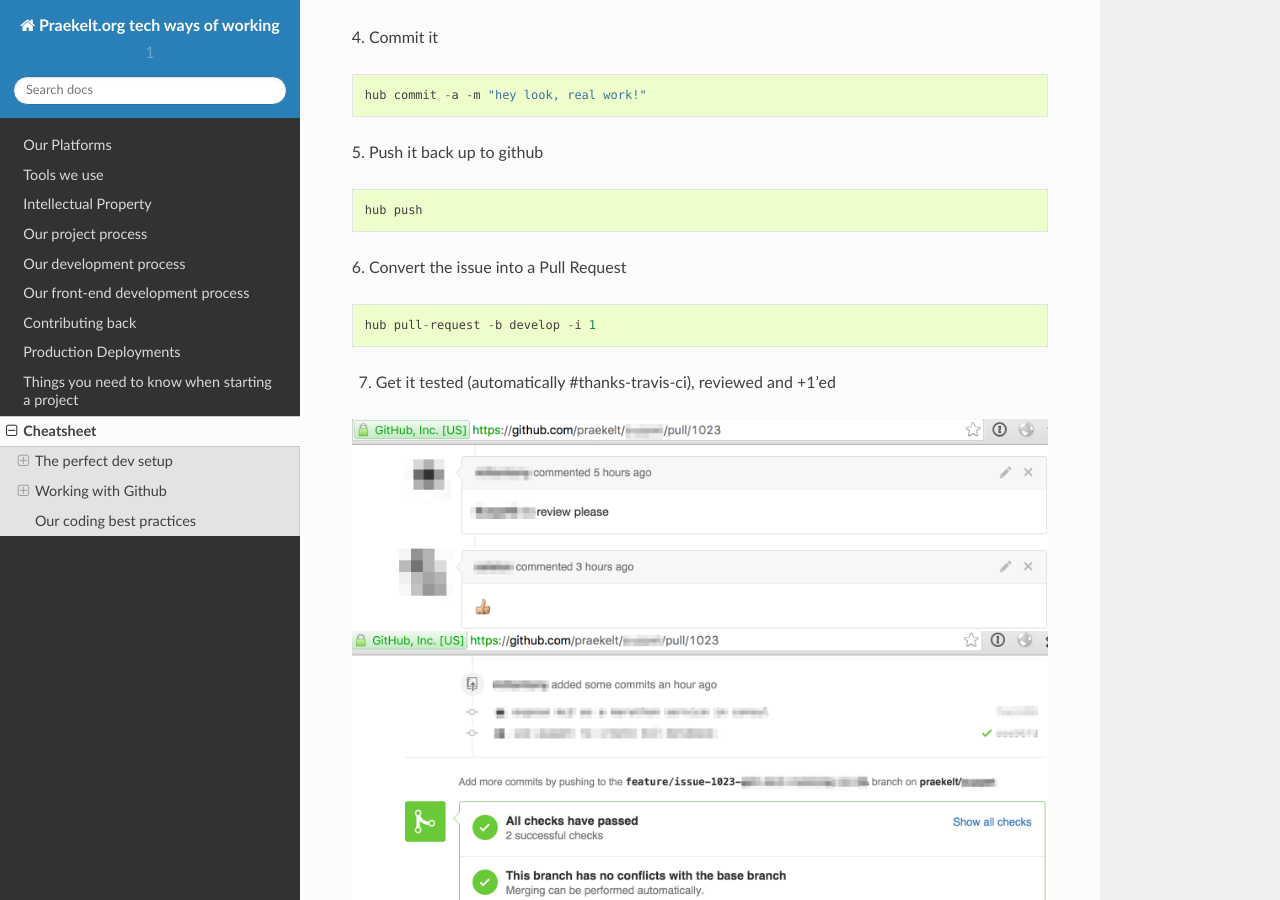
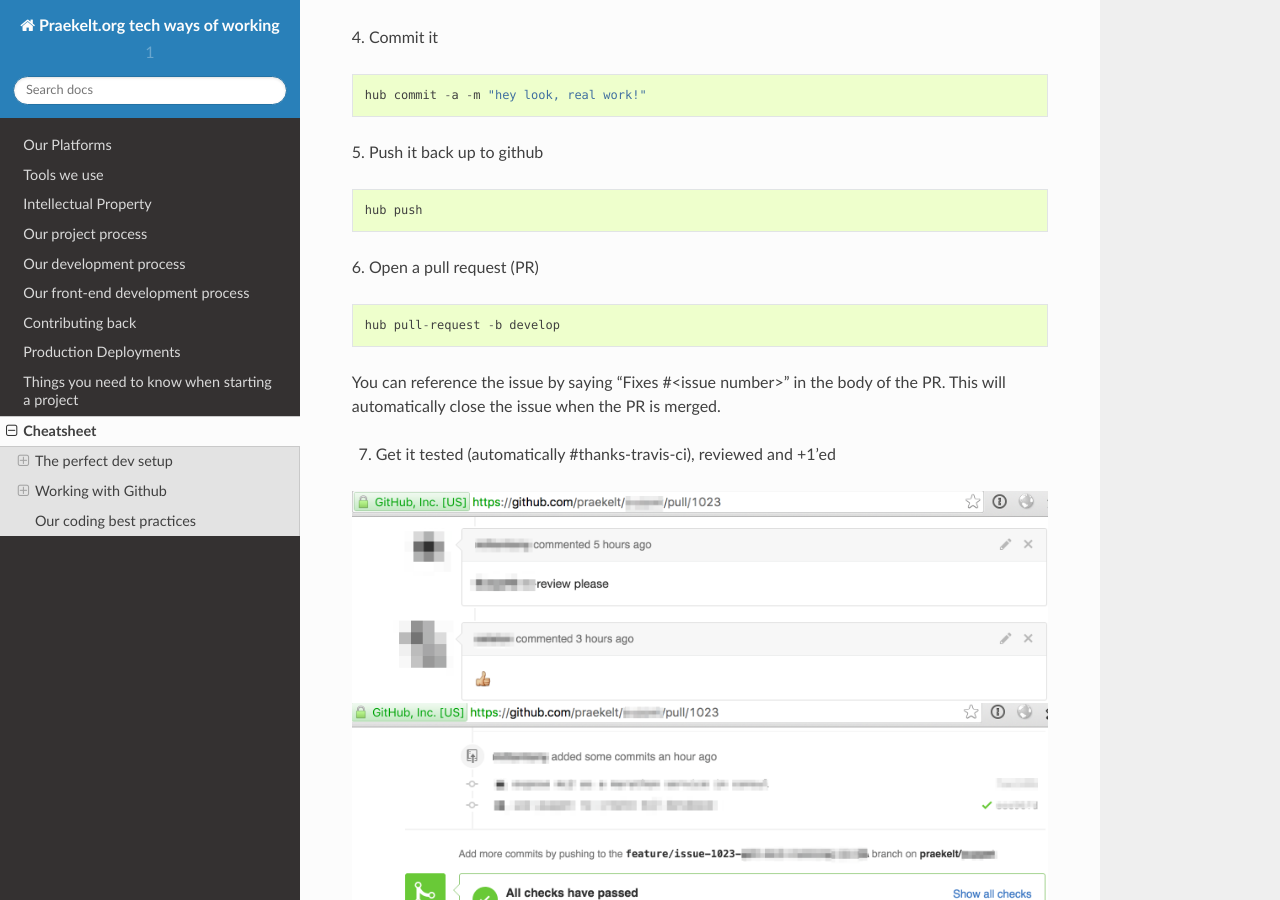
Before and after one commit to praekeltfoundation/ways-of-working, a Sphinx documentation site: the page built from docs/cheatsheet.rst, in a window 1280 px wide and 900 px high, scrolled down 3164 px. Built offline with Sphinx 7.4.7 and the Read the Docs theme 2.0.0, drawn with Linux system fonts in a browser that asks for light colours.

Commit message:
Remove use of `hub -i`
Milton pointed out that this option is deprecated.

```diff
--- a/docs/cheatsheet.rst
+++ b/docs/cheatsheet.rst
@@ -149,10 +149,13 @@
 
     hub push
 
-6. Convert the issue into a Pull Request
+6. Open a pull request (PR)
 ::
 
-    hub pull-request -b develop -i 1
+    hub pull-request -b develop
+
+You can reference the issue by saying "Fixes #<issue number>" in the body
+of the PR. This will automatically close the issue when the PR is merged.
 
 7. Get it tested (automatically #thanks-travis-ci), reviewed and +1'ed
 
```
